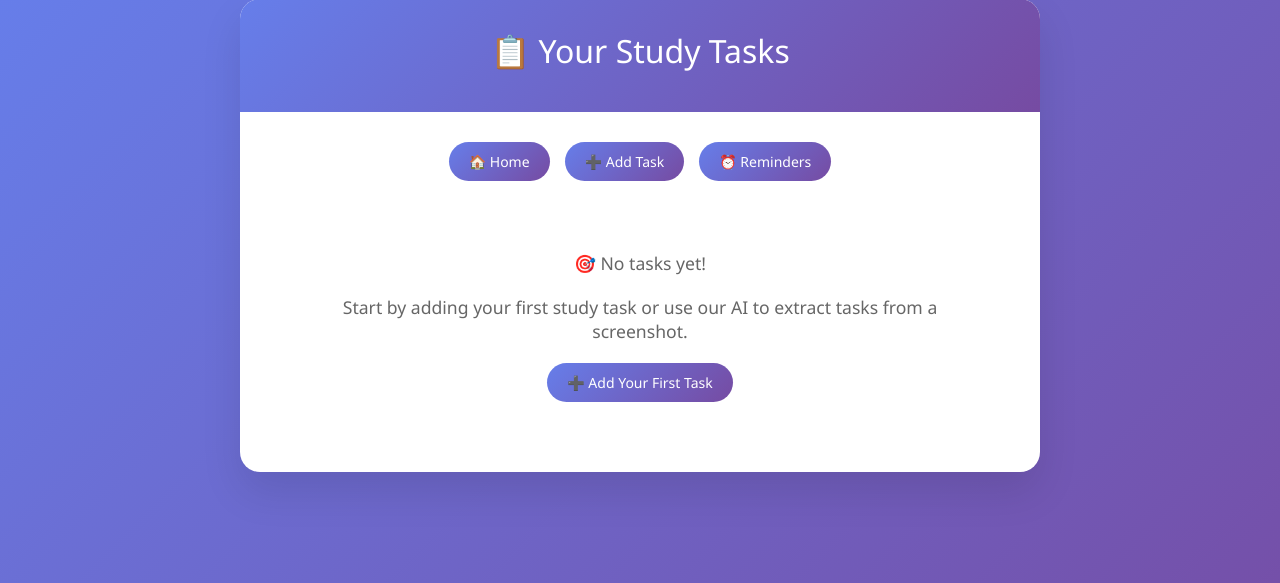
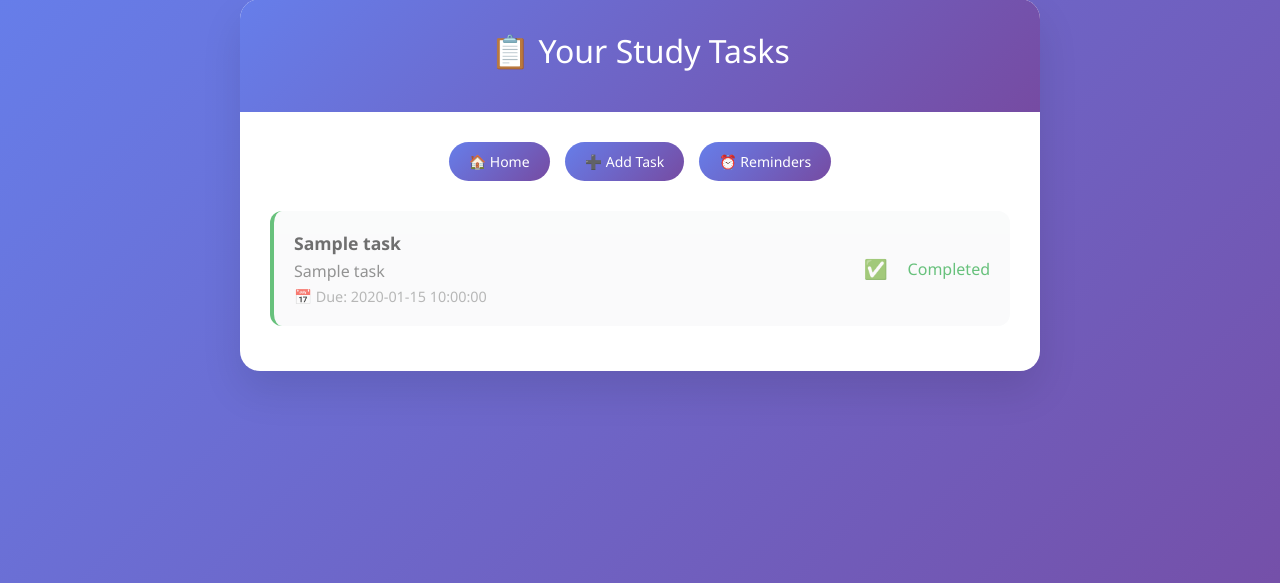
Before and after one commit to Dhanika-Botejue/GDG_project, a Flask app: page /tasks in a window 1280 px wide. Shown: the part 21-604 px from the top of the page. Run offline with Flask 3, Linux system fonts and the light colour scheme; a database or web service that is not in the repository returns one stand-in record (values such as "Sample title").

Commit message:
Migrate task storage from JSON to MongoDB
Replaced local JSON file storage with MongoDB for task management. Updated environment configuration, added .env.example, and refactored all relevant routes and templates to use MongoDB. Updated requirements to include pymongo and python-dotenv.

```diff
--- a/ai.py
+++ b/ai.py
@@ -21,13 +21,15 @@ def extract_tasks_from_image(image_path):
     "subject": "Subject Name",
     "task": "What needs to be done",
     "due_date": "YYYY-MM-DD",
-    "reminder": true  // true if it's due today, else false
+    "reminder": true,  // true if it's due today, else false
+    "completed": false
   }},
   ...
 ]
 
 Make sure:
 - Use today's date as {today} to determine if `reminder` should be true.
+- Always set "completed" to false.
 - Only include tasks that have a clear due date.
 - Keep task descriptions short but clear.
 
--- a/app.py
+++ b/app.py
@@ -4,10 +4,27 @@ from flask import Flask, render_template, request, redirect, url_for
 import json
 import os
 from werkzeug.utils import secure_filename
+import pymongo
+from bson.objectid import ObjectId
+from dotenv import load_dotenv
+
+load_dotenv() # Load variables from .env file
 
 app = Flask(__name__)
 
-DATA_FILE = "study_plan.json"
+# --- MongoDB Configuration ---
+MONGO_USERNAME = os.getenv("MONGO_USERNAME")
+MONGO_PASSWORD = os.getenv("MONGO_PASSWORD")
+MONGO_CLUSTER_URL = os.getenv("MONGO_CLUSTER_URL")
+MONGO_DB_NAME = os.getenv("MONGO_DB_NAME", "study_planner")
+
+# Construct the MongoDB URI from environment variables
+MONGO_URI = f"mongodb+srv://{MONGO_USERNAME}:{MONGO_PASSWORD}@{MONGO_CLUSTER_URL}/{MONGO_DB_NAME}?retryWrites=true&w=majority&appName=Cluster0"
+
+client = pymongo.MongoClient(MONGO_URI)
+db = client[MONGO_DB_NAME]
+tasks_collection = db.tasks
+
 UPLOAD_FOLDER = "uploads"
 ALLOWED_EXTENSIONS = {'png', 'jpg', 'jpeg', 'gif', 'bmp', 'webp'}
 
@@ -20,25 +37,14 @@ def allowed_file(filename):
     return '.' in filename and \
            filename.rsplit('.', 1)[1].lower() in ALLOWED_EXTENSIONS
 
-def load_data():
-    try:
-        with open(DATA_FILE, "r") as f:
-            return json.load(f)
-    except FileNotFoundError:
-        return {"tasks": []}
-
-def save_data(data):
-    with open(DATA_FILE, "w") as f:
-        json.dump(data, f, indent=2)
-
 @app.route("/")
 def home():
     return render_template("index.html")
 
 @app.route("/tasks")
 def tasks():
-    data = load_data()
-    return render_template("tasks.html", tasks=data["tasks"])
+    all_tasks = list(tasks_collection.find().sort("due_date", pymongo.ASCENDING))
+    return render_template("tasks.html", tasks=all_tasks)
 
 @app.route("/add", methods=["GET", "POST"])
 def add():
@@ -48,32 +54,34 @@ def add():
         due_date = request.form["due_date"]
         reminder = request.form.get("reminder") == "on"
 
-        data = load_data()
-        data["tasks"].append({
+        new_task = {
             "subject": subject,
             "task": task,
             "due_date": due_date,
             "reminder": reminder,
             "completed": False
-        })
-        save_data(data)
+        }
+        tasks_collection.insert_one(new_task)
         return redirect(url_for("tasks"))
 
     return render_template("add.html")
 
-@app.route('/complete/<int:task_id>', methods=['POST'])
+@app.route('/complete/<string:task_id>', methods=['POST'])
 def complete(task_id):
-    data = load_data()
-    if 0 <= task_id < len(data['tasks']):
-        data['tasks'][task_id]['completed'] = True
-        save_data(data)
+    try:
+        tasks_collection.update_one(
+            {"_id": ObjectId(task_id)},
+            {"$set": {"completed": True}}
+        )
+    except Exception as e:
+        print(f"Error completing task: {e}")
     return redirect('/tasks')
 
 @app.route("/reminders")
 def reminders():
-    data = load_data()
     today = datetime.date.today().isoformat()
-    today_tasks = [t for t in data["tasks"] if t["reminder"] and not t["completed"] and t["due_date"] == today]
+    query = {"reminder": True, "completed": False, "due_date": today}
+    today_tasks = list(tasks_collection.find(query))
     return render_template("reminders.html", reminders=today_tasks)
 
 @app.route("/ai", methods=["POST"])
@@ -102,9 +110,10 @@ def ai_extract():
         tasks = extract_tasks_from_image(filepath)
 
         if tasks:
-            data = load_data()
-            data["tasks"].extend(tasks)
-            save_data(data)
+            # Ensure all tasks from AI have the 'completed' field
+            for task in tasks:
+                task['completed'] = False
+            tasks_collection.insert_many(tasks)
             print(f"Added {len(tasks)} tasks from AI extraction")
         else:
             print("No tasks extracted by AI")
--- a/requirements.txt
+++ b/requirements.txt
@@ -2,3 +2,5 @@ Flask
 Pillow
 google-generativeai
 werkzeug
+pymongo[srv]
+python-dotenv
--- a/templates/tasks.html
+++ b/templates/tasks.html
@@ -224,7 +224,7 @@
                     <span class="status-icon">✅</span>
                     <span style="color: #28a745; font-weight: 500;">Completed</span>
                   {% else %}
-                    <form action="/complete/{{ loop.index0 }}" method="POST" style="display:inline;">
+                    <form action="/complete/{{ task._id }}" method="POST" style="display:inline;">
                       <button type="submit" class="complete-btn">✅ Mark Complete</button>
                     </form>
                   {% endif %}
```
Also changed, not shown: 1 other file.
